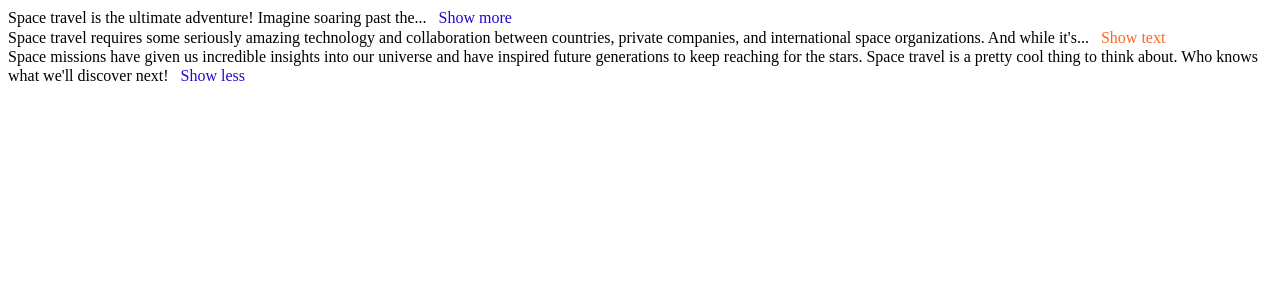
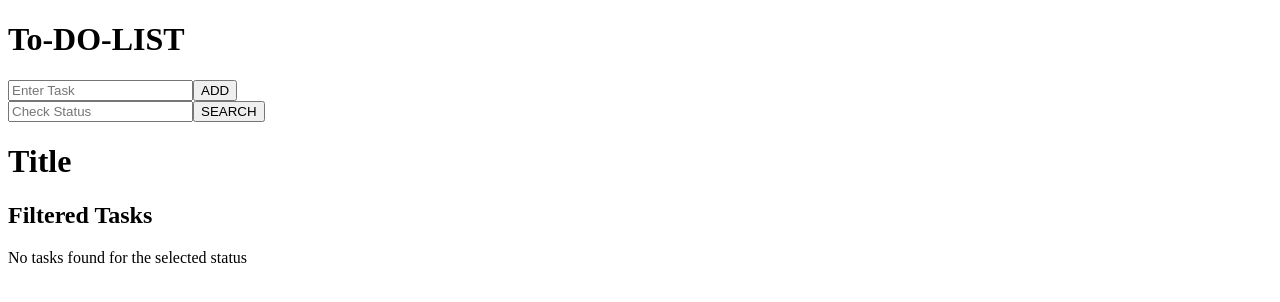
Before and after one commit to ayesharashid11/tip-bill, a React (Create React App) app: page / in a window 1280 px wide. Shown: the top 302 px of the page. Built offline with nearby package versions, Linux system fonts and the light colour scheme.

Commit message:
To-do-list completed

```diff
--- a/src/App.js
+++ b/src/App.js
@@ -1,11 +1,13 @@
 
 import { useState } from "react";
 import TextExpand from "./TextExpander";
+import { Layout } from "./to-d-list/components/Layout";
 export default function App() {
   return (
     <div>
       {/* <TipCalculator /> */}
-      <TextExpand />
+      {/* <TextExpand /> */}
+      <Layout/>
     </div>
   );
 }
--- a/src/to-d-list/components/InputList.js
+++ b/src/to-d-list/components/InputList.js
@@ -0,0 +1,46 @@
+
+import React, { useState } from 'react';
+
+export const InputList = ({ addList, setStatusFilter }) => {
+  const [inputText, setInputText] = useState('');
+  const [status, setStatus] = useState('');
+
+  const handleSubmit = (e) => {
+    e.preventDefault();
+    addList(inputText);
+    setInputText('');
+  };
+
+  const handleSearch = () => {
+    setStatusFilter(status);
+  };
+
+  return (
+    <div className='grid grid-cols-2 m-3'>
+      <form onSubmit={handleSubmit}>
+        <input
+          type="text"
+          placeholder='Enter Task'
+          className='textcolor p-4 border-2'
+          value={inputText}
+          onChange={(e) => setInputText(e.target.value)}
+        />
+        <button type="submit" className='rounded-full text-xl font-medium buttoncolor p-3 m-1'>
+          ADD
+        </button>
+      </form>
+      <div>
+        <input
+          type="text"
+          placeholder="Check Status"
+          className="p-4 border-2"
+          value={status}
+          onChange={(e) => setStatus(e.target.value)}
+        />
+        <button onClick={handleSearch} className='rounded-full text-xl font-medium buttoncolor p-3 m-1'>
+          SEARCH
+        </button>
+      </div>
+    </div>
+  );
+};
--- a/src/to-d-list/components/Layout.js
+++ b/src/to-d-list/components/Layout.js
@@ -0,0 +1,31 @@
+
+import React, { useState } from 'react';
+import { Lists } from './Lists';
+import { InputList } from './InputList';
+
+export const Layout = () => {
+  const [listTodo, setListTodo] = useState([]);
+  const [statusFilter, setStatusFilter] = useState('');
+
+  const addList = (inputText) => {
+    if (inputText !== '') {
+      setListTodo([...listTodo, { item: inputText, status: 'Incomplete' }]);
+    }
+  };
+
+  const updateStatus = (index, newStatus) => {
+    const updatedList = [...listTodo];
+    updatedList[index].status = newStatus;
+    setListTodo(updatedList);
+  };
+
+  return (
+    <>
+      <div className='flex justify-center p-5 '>
+        <h1 className='textcolor text-2xl font-medium '>To-DO-LIST</h1>
+      </div>
+      <InputList addList={addList} setStatusFilter={setStatusFilter} />
+      <Lists items={listTodo} statusFilter={statusFilter} updateStatus={updateStatus} />
+    </>
+  );
+};
--- a/src/to-d-list/components/Lists.js
+++ b/src/to-d-list/components/Lists.js
@@ -0,0 +1,66 @@
+
+import React, { useState, useEffect } from 'react';
+
+export const Lists = ({ items, statusFilter, updateStatus }) => {
+  const [status, setStatus] = useState('');
+
+  useEffect(() => {
+    setStatus(statusFilter);
+  }, [statusFilter]);
+
+  const handleChange = (index, e) => {
+    const updatedStatus = e.target.value;
+    updateStatus(index, updatedStatus);
+  };
+
+  const filteredItems = items.filter((item) => {
+    const lowerCaseItemStatus = item.status.toLowerCase();
+    const lowerCaseStatus = status.toLowerCase();
+
+    if (status === '') {
+      return false; // Don't show filtered tasks if no status is selected
+    } else if (lowerCaseItemStatus === lowerCaseStatus) {
+      return true;
+    } else {
+      return false;
+    }
+  });
+
+  return (
+    <div className='grid grid-cols-2'>
+      <div className='m-3 p-5 w-[70%] backcolor rounded-lg'>
+        <div className="flex">
+          <div className='w-[58%]'>
+            <h1 className='text-lg font-medium'>Title</h1>
+            {items.map((item, index) => (
+              <div key={index}>
+                <div>{item.item}</div>
+                <select
+                  value={item.status}
+                  onChange={(e) => handleChange(index, e)}
+                >
+                  <option value="Incomplete">Incomplete</option>
+                  <option value="Complete">Complete</option>
+                </select>
+              </div>
+            ))}
+          </div>
+        </div>
+      </div>
+      <div>
+        <h2 className='text-lg font-medium'>Filtered Tasks</h2>
+        {filteredItems.length === 0 && <p>No tasks found for the selected status</p>}
+        {filteredItems.map((filteredItem, index) => (
+          <div key={index} className='m-3 p-5 w-[70%] backcolor rounded-lg'>
+            <div className="flex">
+              <div className='w-[58%]'>
+                <h1 className='text-lg font-medium'>Title</h1>
+                <div>{filteredItem.item}</div>
+              </div>
+            </div>
+          </div>
+        ))}
+      </div>
+    </div>
+  );
+};
```
